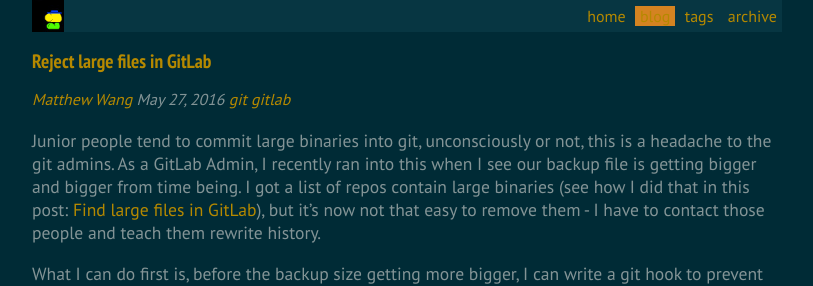
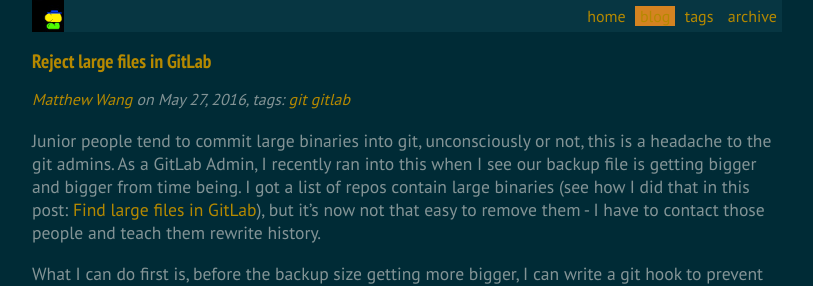
Before and after one commit to ymattw/joyus, a Jekyll site: the page built from blog.html, in a window 1280 px wide. Shown: the top 286 px of the page, without its empty margins (233-1046 px from the left). Built offline with Jekyll 4.4.1, drawn with Linux system fonts in a browser that asks for light colours; comment, search, counter and statistics services are not loaded.

Commit message:
Minor enhancement on displaying time and tags

```diff
--- a/_layouts/post.html
+++ b/_layouts/post.html
@@ -14,9 +14,10 @@
       <span><a href="{{ site.site_url }}">{{ site.author }}</a></span>
 
       <span class="icon-time"></span>
-      <span>{{ page.date | date: "%B %-d, %Y" }}</span>
+      <span>on {{ page.date | date: "%B %-d, %Y" }},</span>
 
       {% unless page.tags == empty %}
+      tags:
       <!-- page.tags is an Array -->
       {% for tag in page.tags %}
         <span class="icon-tag"></span>
--- a/blog.html
+++ b/blog.html
@@ -16,9 +16,10 @@
     <span><a href="{{ site.site_url }}">{{ site.author }}</a></span>
 
     <span class="icon-time"></span>
-    <span>{{ post.date | date: "%B %-d, %Y" }}</span>
+    <span>on {{ post.date | date: "%B %-d, %Y" }},</span>
 
     {% unless post.tags == empty %}
+    tags:
     <!-- post.tags is an Array -->
     {% for tag in post.tags %}
         <span class="icon-tag"></span>
```
